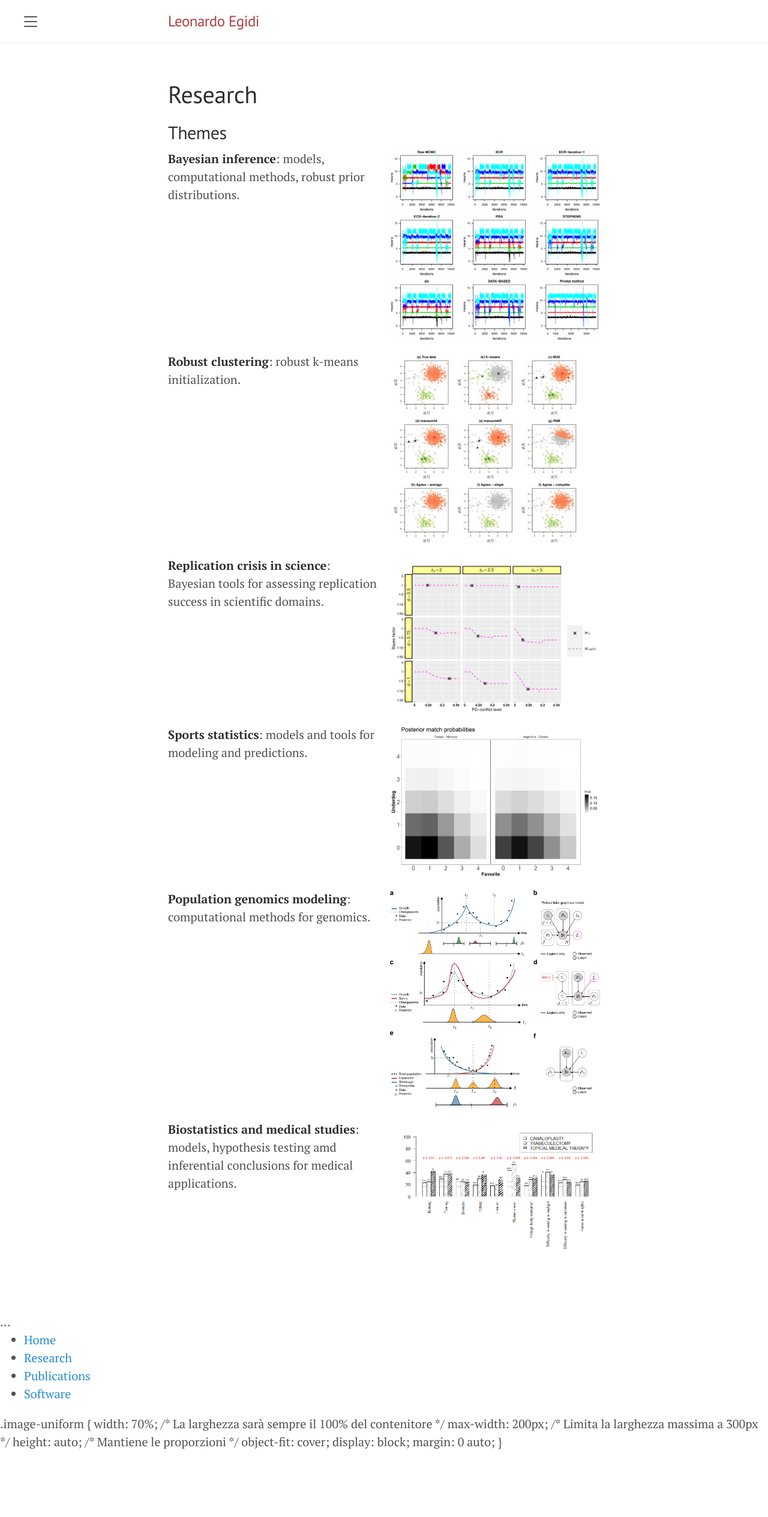
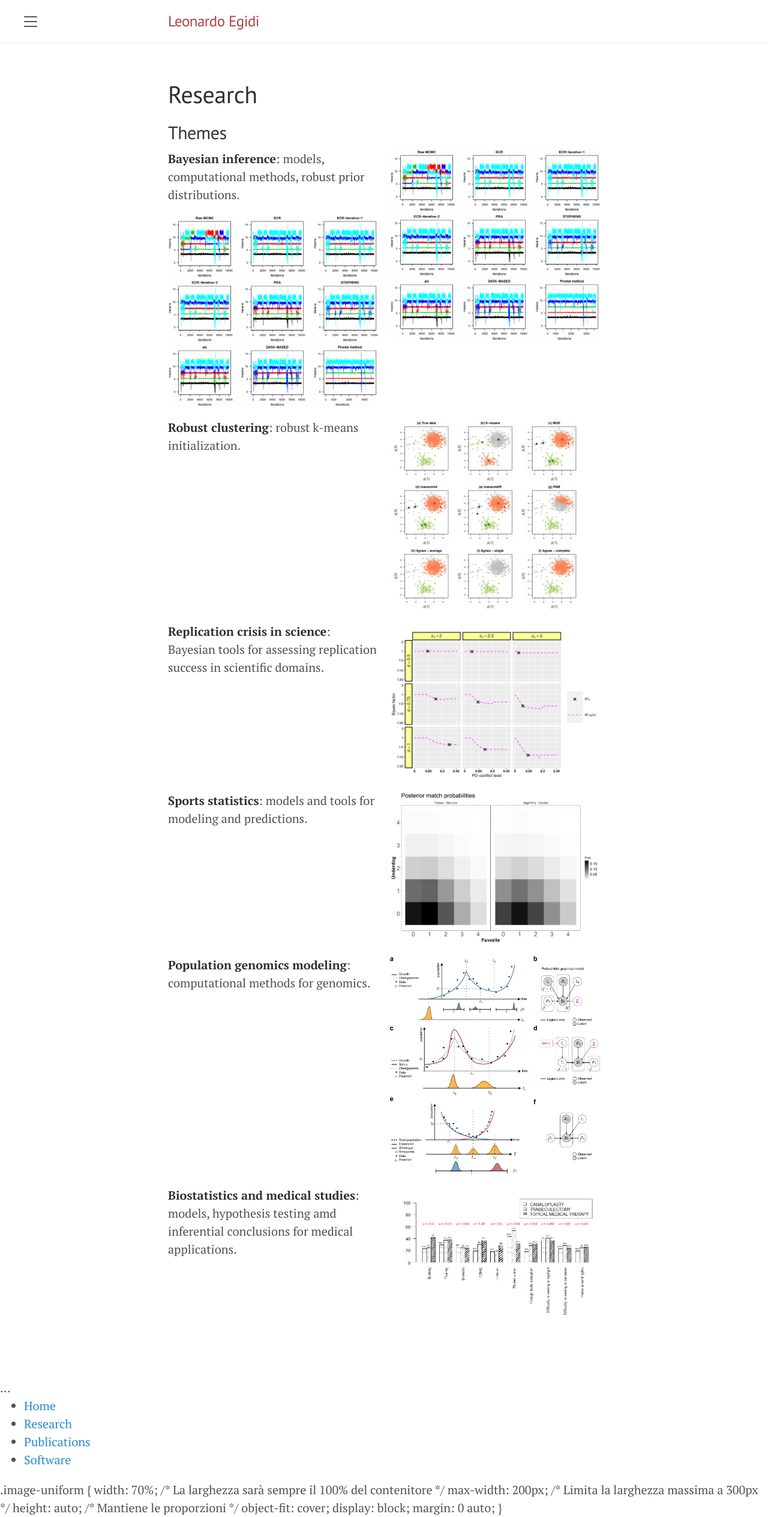
Before and after one commit to LeoEgidi/leoegidi.github.io, a Jekyll site: the page built from research.md, in a window 1280 px wide. Shown: the whole page at 60% size. Built offline with Jekyll 4.4.1, drawn with Linux system fonts in a browser that asks for light colours; Markdown is read by kramdown in place of the engine named in the settings; before the commit the page ends 2419 px from its top, so only the background shows below that.

Commit message:
Update research.md

```diff
--- a/research.md
+++ b/research.md
@@ -12,6 +12,7 @@ permalink: /research/
      <p>
      <strong>Bayesian inference</strong>: models, computational methods, robust prior distributions.
     </p>
+<img src="/ls.png" alt="bayesian" class="image-uniform">
   </div>
   <div class="column">
     <img src="/ls.png" alt="bayesian" class="image-uniform">
```
